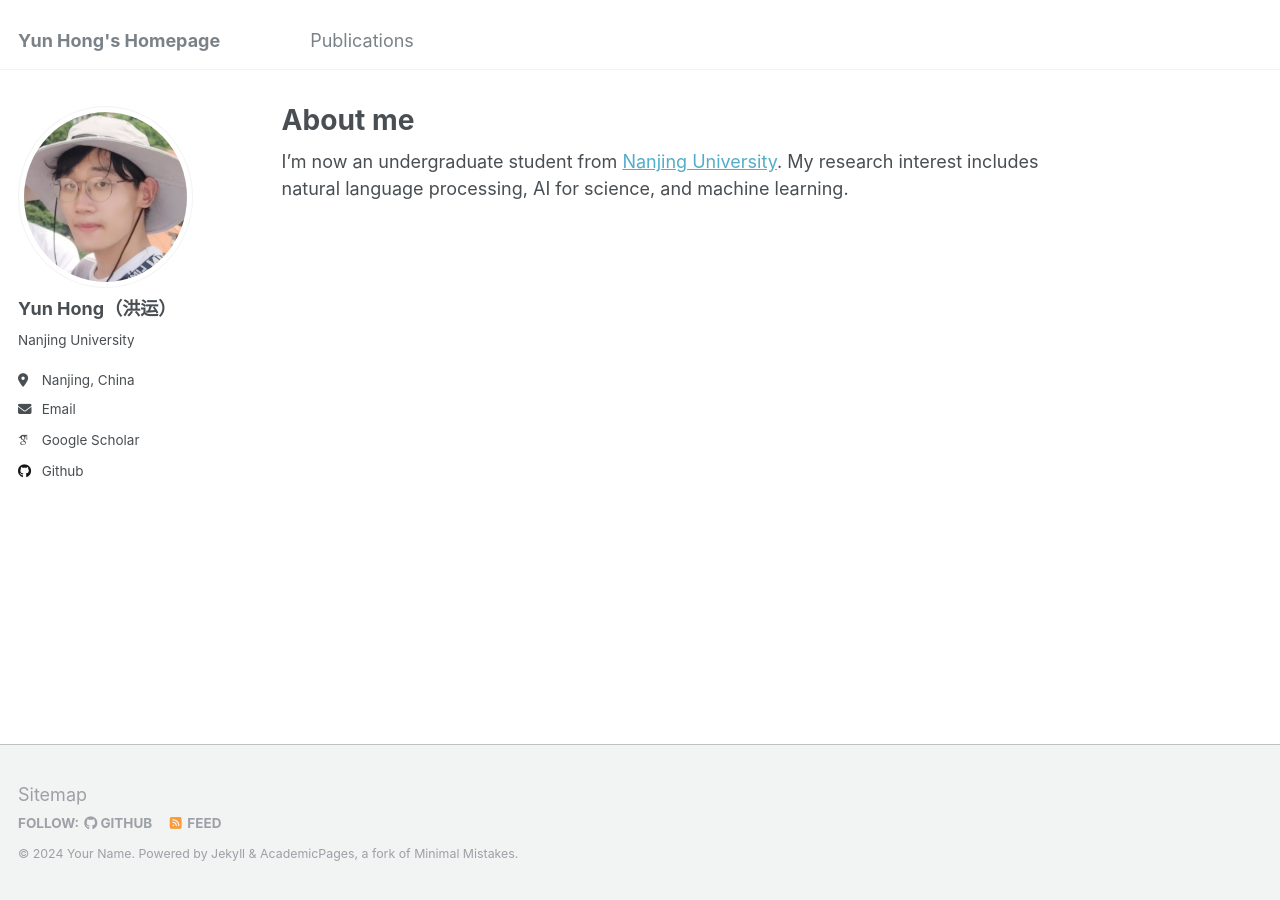
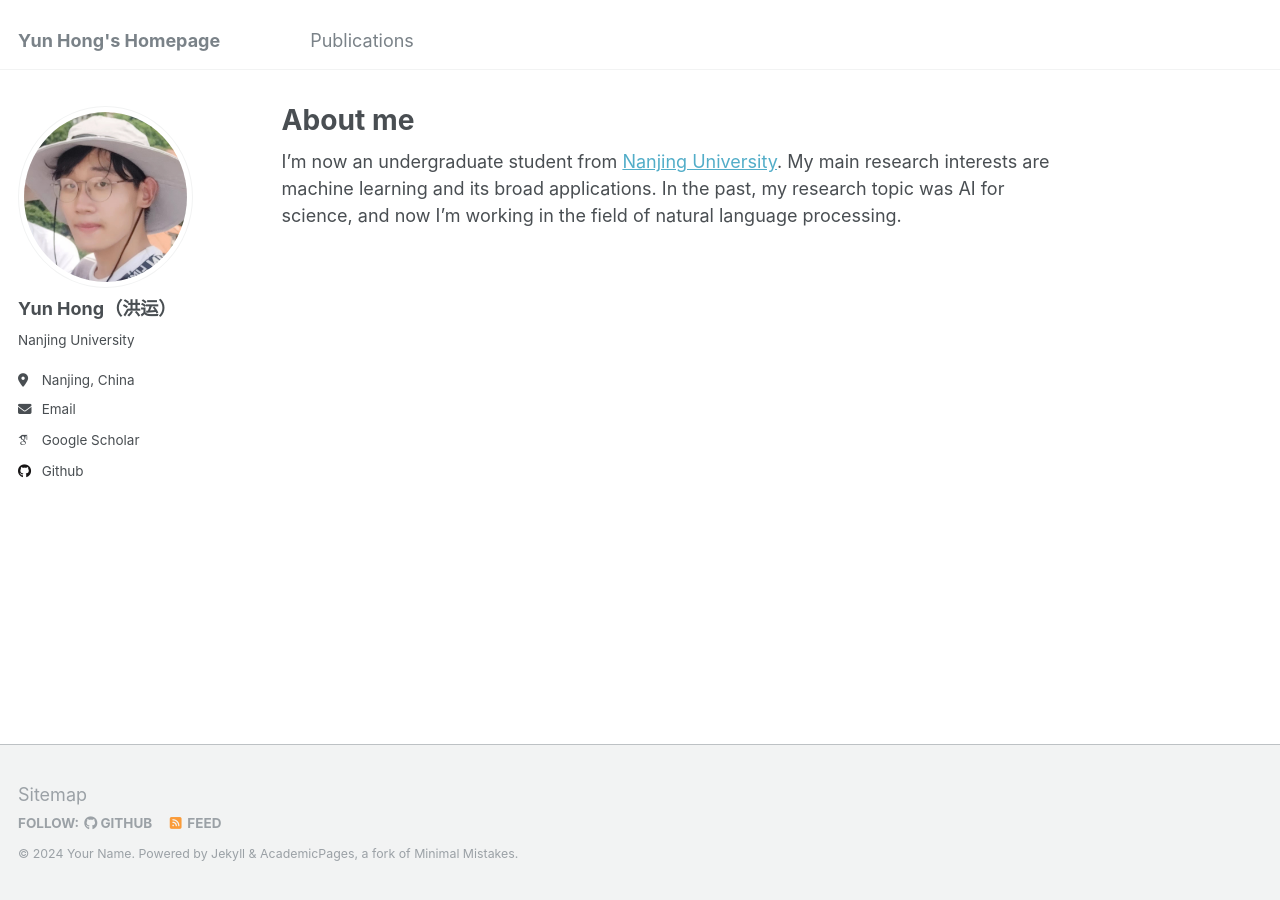
Before and after one commit to HongYun021021/HongYun021021.github.io, a Jekyll site: the page built from _pages/about.md, in a window 1280 px wide. Built offline with Jekyll 4.4.1, drawn with Linux system fonts in a browser that asks for light colours; some web fonts are replaced.

Commit message:
Update about.md

```diff
--- a/_pages/about.md
+++ b/_pages/about.md
@@ -7,4 +7,4 @@ redirect_from:
   - /about.html
 ---
 
-I'm now an undergraduate student from [Nanjing University](https://www.nju.edu.cn/). My research interest includes natural language processing, AI for science, and machine learning.
+I'm now an undergraduate student from [Nanjing University](https://www.nju.edu.cn/). My main research interests are machine learning and its broad applications. In the past, my research topic was AI for science, and now I'm working in the field of natural language processing.
```
